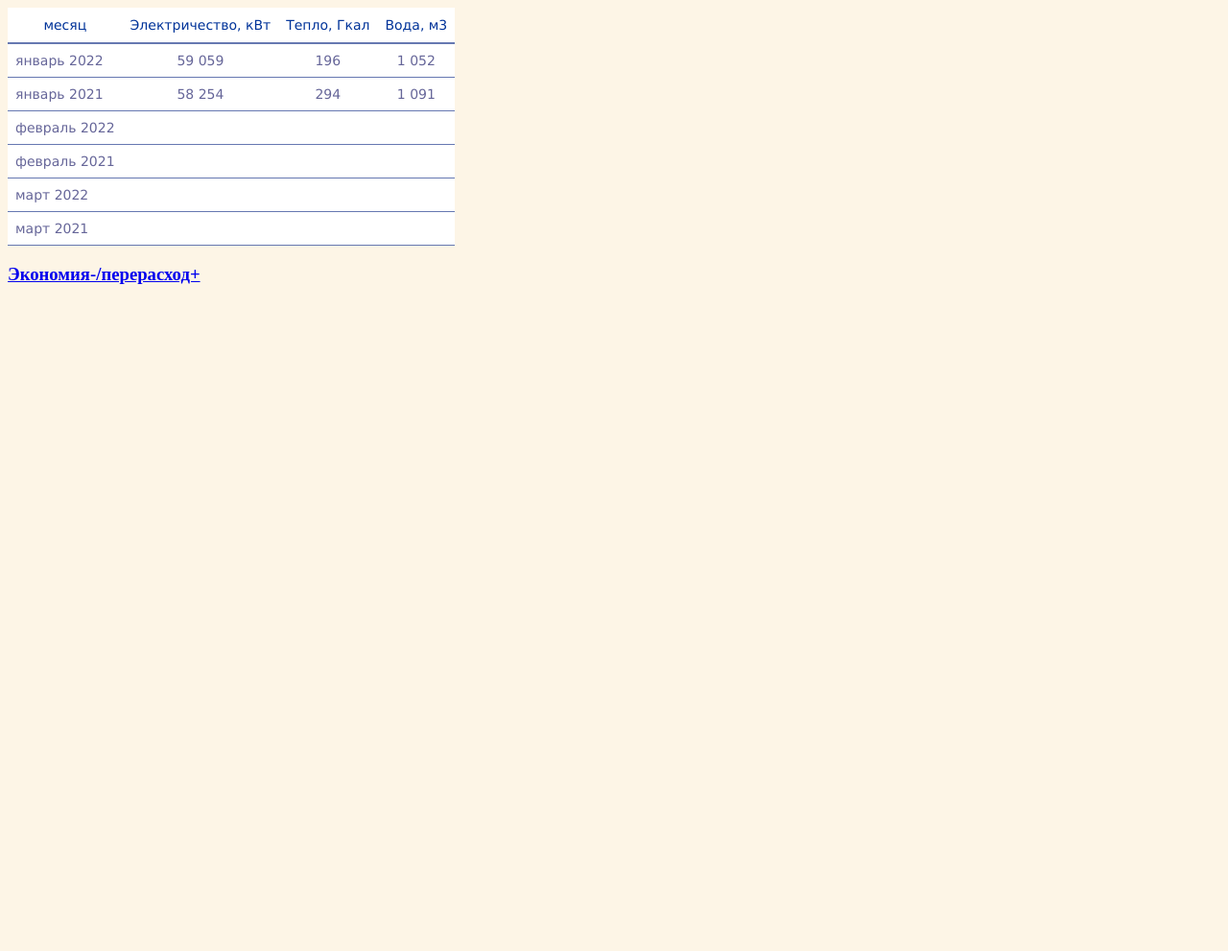
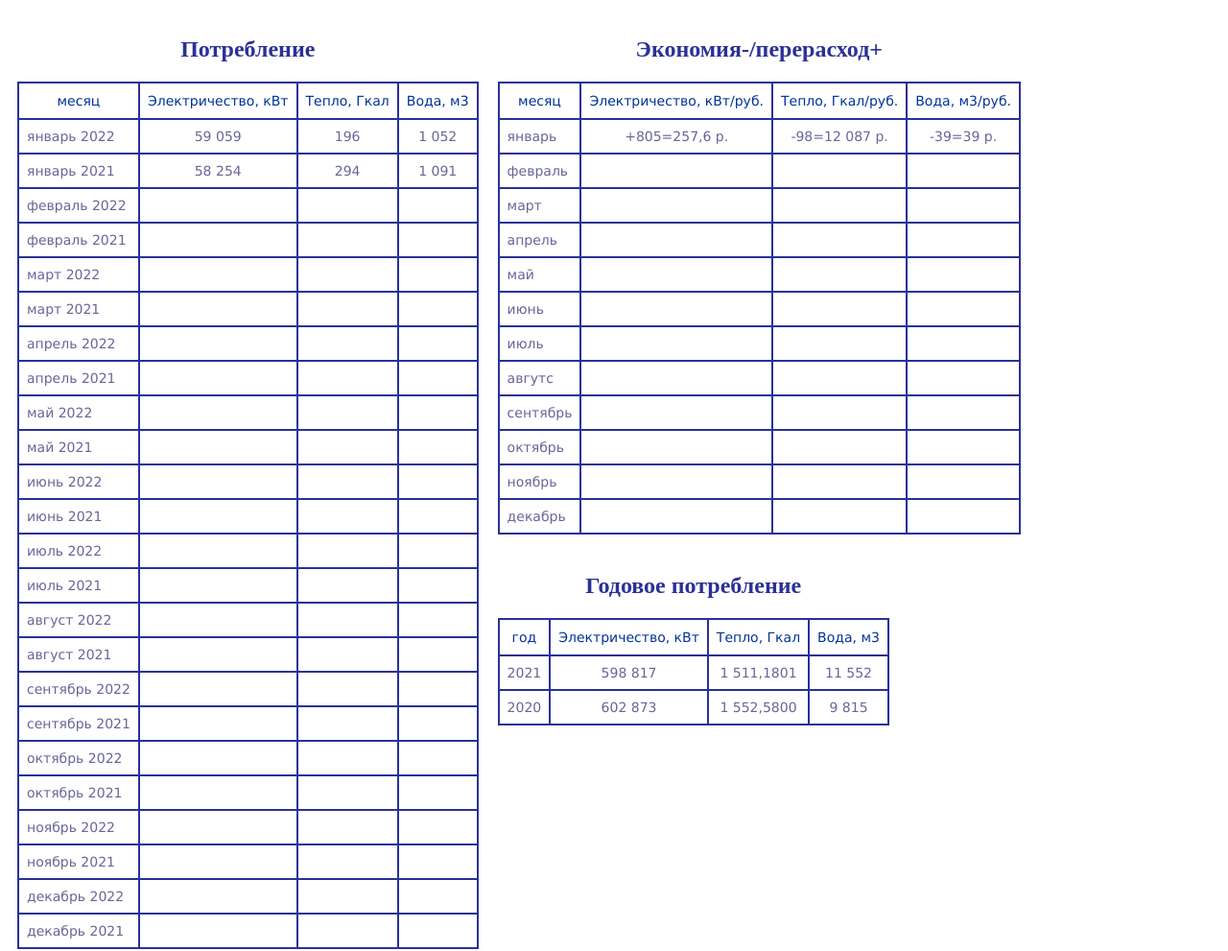
Before and after one commit to andreykolos/sh, a plain HTML site: page index.html in a window 1280 px wide. Shown: the whole page at 96% size. Before the commit the page ends 800 px from the top, so only its background shows below. Drawn offline with Linux system fonts and the light colour scheme.

Commit message:
Update index.html

```diff
--- a/index.html
+++ b/index.html
@@ -4,14 +4,12 @@
     <meta charset="UTF-8">
     <meta http-equiv="X-UA-Compatible" content="IE=edge">
     <meta name="viewport" content="width=device-width, initial-scale=1.0">
-    <title>ТЭР</title>
+    <title>ТЭР СШ 41</title>
    </head>
 <body>
-    <style>
-        body {
-            background-color: oldlace;
-        }
-    </style>
+    <div class="b">
+<div>
+    <h2>Потребление</h2>
     <table>
     <tr><th>месяц</th><th>Электричество, кВт</th><th>Тепло, Гкал</th><th>Вода, м3</th></tr>
     <tr><td class="a">январь 2022</td><td>59&nbsp059</td><td>196</td><td>1&nbsp052</td></tr>
@@ -20,32 +18,87 @@
     <tr><td class="a">февраль 2021</td><td></td><td></td><td></td></tr>
     <tr><td class="a">март 2022</td><td></td><td></td><td></td></tr>
     <tr><td class="a">март 2021</td><td></td><td></td><td></td></tr>
+    <tr><td class="a">апрель 2022</td><td></td><td></td><td></td></tr>
+    <tr><td class="a">апрель 2021</td><td></td><td></td><td></td></tr>
+    <tr><td class="a">май 2022</td><td></td><td></td><td></td></tr>
+    <tr><td class="a">май 2021</td><td></td><td></td><td></td></tr>
+    <tr><td class="a">июнь 2022</td><td></td><td></td><td></td></tr>
+    <tr><td class="a">июнь 2021</td><td></td><td></td><td></td></tr>
+    <tr><td class="a">июль 2022</td><td></td><td></td><td></td></tr>
+    <tr><td class="a">июль 2021</td><td></td><td></td><td></td></tr>
+    <tr><td class="a">август 2022</td><td></td><td></td><td></td></tr>
+    <tr><td class="a">август 2021</td><td></td><td></td><td></td></tr>
+    <tr><td class="a">сентябрь 2022</td><td></td><td></td><td></td></tr>
+    <tr><td class="a">сентябрь 2021</td><td></td><td></td><td></td></tr>
+    <tr><td class="a">октябрь 2022</td><td></td><td></td><td></td></tr>
+    <tr><td class="a">октябрь 2021</td><td></td><td></td><td></td></tr>
+    <tr><td class="a">ноябрь 2022</td><td></td><td></td><td></td></tr>
+    <tr><td class="a">ноябрь 2021</td><td></td><td></td><td></td></tr>
+    <tr><td class="a">декабрь 2022</td><td></td><td></td><td></td></tr>
+    <tr><td class="a">декабрь 2021</td><td></td><td></td><td></td></tr>
 </table>
+</div>
+<div>
+    <h2>Экономия-/перерасход+</h2>
+     <table>
+    <tr><th>месяц</th><th>Электричество, кВт/руб.</th><th>Тепло, Гкал/руб.</th><th>Вода, м3/руб.</th></tr>
+    <tr><td class="a">январь</td><td>+805=257,6 р.</td><td>-98=12&nbsp087 р.</td><td>-39=39 р.</td></tr>
+    <tr><td class="a">февраль</td><td></td><td></td><td></td></tr>
+    <tr><td class="a">март</td><td></td><td></td><td></td></tr>
+    <tr><td class="a">апрель</td><td></td><td></td><td></td></tr>
+    <tr><td class="a">май</td><td></td><td></td><td></td></tr>
+    <tr><td class="a">июнь</td><td></td><td></td><td></td></tr>
+    <tr><td class="a">июль</td><td></td><td></td><td></td></tr>
+    <tr><td class="a">авгутс</td><td></td><td></td><td></td></tr>
+    <tr><td class="a">сентябрь</td><td></td><td></td><td></td></tr>
+    <tr><td class="a">октябрь</td><td></td><td></td><td></td></tr>
+    <tr><td class="a">ноябрь</td><td></td><td></td><td></td></tr>
+    <tr><td class="a">декабрь</td><td></td><td></td><td></td></tr>
+</table></div>
+<div>
+    <h2>Годовое потребление</h2>
+     <table>
+    <tr><th>год</th><th>Электричество, кВт</th><th>Тепло, Гкал</th><th>Вода, м3</th></tr>
+    <tr><td class="a">2021</td><td>598&nbsp817</td><td>1&nbsp511,1801</td><td>11&nbsp552</td></tr>
+    <tr><td class="a">2020</td><td>602&nbsp873</td><td>1&nbsp552,5800</td><td>9&nbsp815</td></tr>
+</table></div>
+    </div>
     <style>
+        .b div {
+    float: left;
+    box-sizing: border-box;
+    max-width: 800px;
+    margin: 10px;
+   }
 table {
     font-family: 'Lucida Sans', 'Lucida Sans Regular', 'Lucida Grande', 'Lucida Sans Unicode', Geneva, Verdana, sans-serif;
     font-size: 14px;
     background: white;
-            max-width: 70%;
+    max-width: 100%;
     border-collapse: collapse;
     text-align: center;
+    border: 2px solid rgb(42, 49, 150)
 }
 th {
     font-weight: normal;
     color: #039;
     border-bottom: 2px solid #6678b1;
     padding: 10px 8px;
+    border: 2px solid rgb(42, 49, 150)
 }
 td {
     color: #669;
     padding: 9px 8px;
-            border-bottom: 1px solid #6678b1;
+    border: 2px solid rgb(42, 49, 150) ;
 }
 tr:hover td {background: rgb(126, 180, 184);}
 .a {
    text-align: left;
 }
+h2 {
+    text-align: center;
+    color: rgb(42, 49, 150);
+}
     </style>
-        <h3> <a href="index-1.html" target="_blank">Экономия-/перерасход+</a> </h3>
    </body>
 </html>
```
Lines whose indentation alone changed are shown as unchanged.
